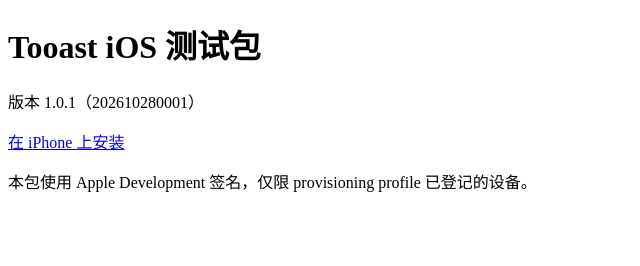
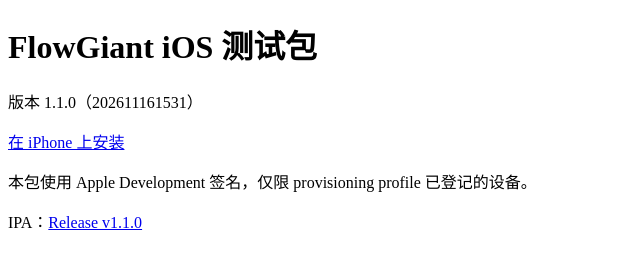
Before and after one commit to J0hnnyWong/flowgiant-ios-distribution, a plain HTML site: page index.html in a window 1280 px wide. Shown: the whole page, without its empty margins (0-640 px from the left). Drawn offline with Linux system fonts and the light colour scheme.

Commit message:
release: FlowGiant 1.1.0 (build 202611161531)

```diff
--- a/index.html
+++ b/index.html
@@ -1,4 +1,5 @@
 <!doctype html><meta charset="utf-8"><meta name="viewport" content="width=device-width,initial-scale=1">
-<title>Tooast iOS 测试包</title><h1>Tooast iOS 测试包</h1><p>版本 1.0.1（202610280001）</p>
+<title>FlowGiant iOS 测试包</title><h1>FlowGiant iOS 测试包</h1><p>版本 1.1.0（202611161531）</p>
 <p><a href="itms-services://?action=download-manifest&amp;url=https://j0hnnywong.github.io/flowgiant-ios-distribution/manifest.plist">在 iPhone 上安装</a></p>
 <p>本包使用 Apple Development 签名，仅限 provisioning profile 已登记的设备。</p>
+<p>IPA：<a href="https://github.com/J0hnnyWong/flowgiant-ios-distribution/releases/tag/v1.1.0">Release v1.1.0</a></p>
```
Also changed, not shown: 1 other file.
